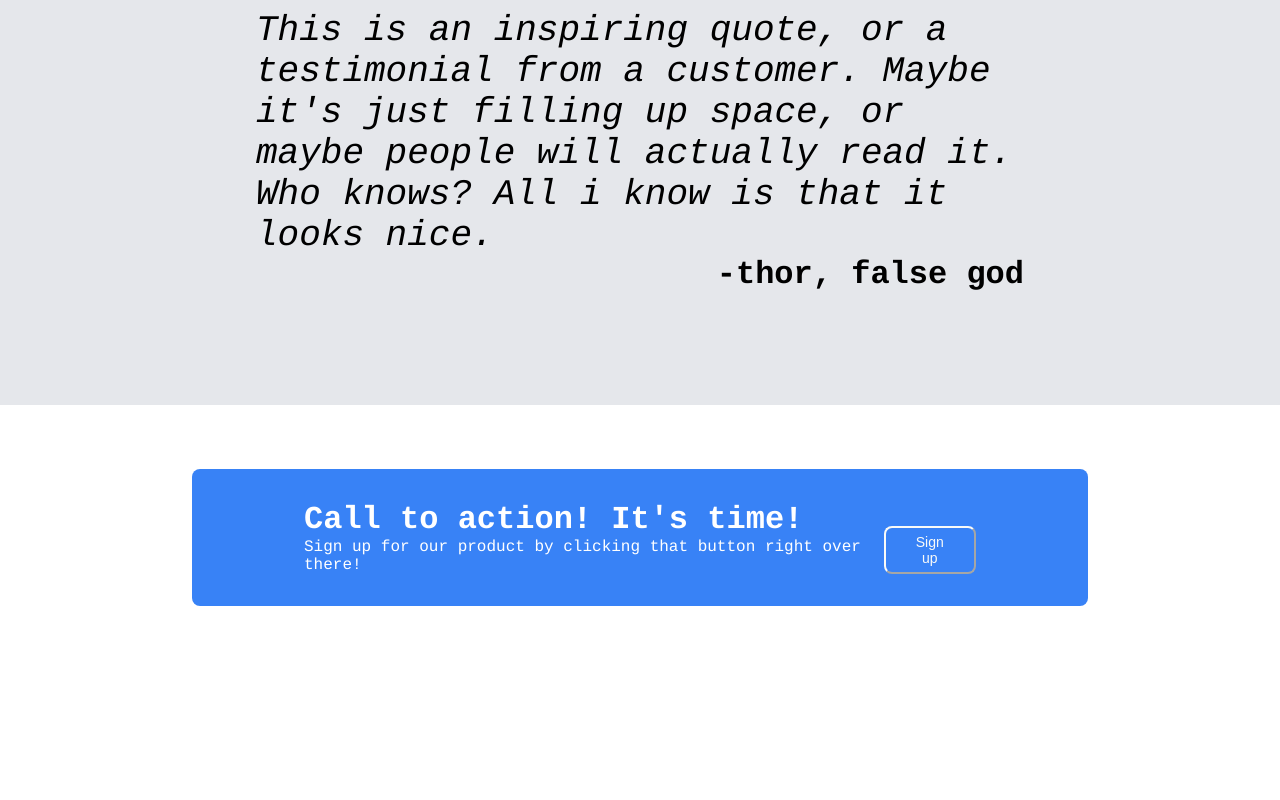
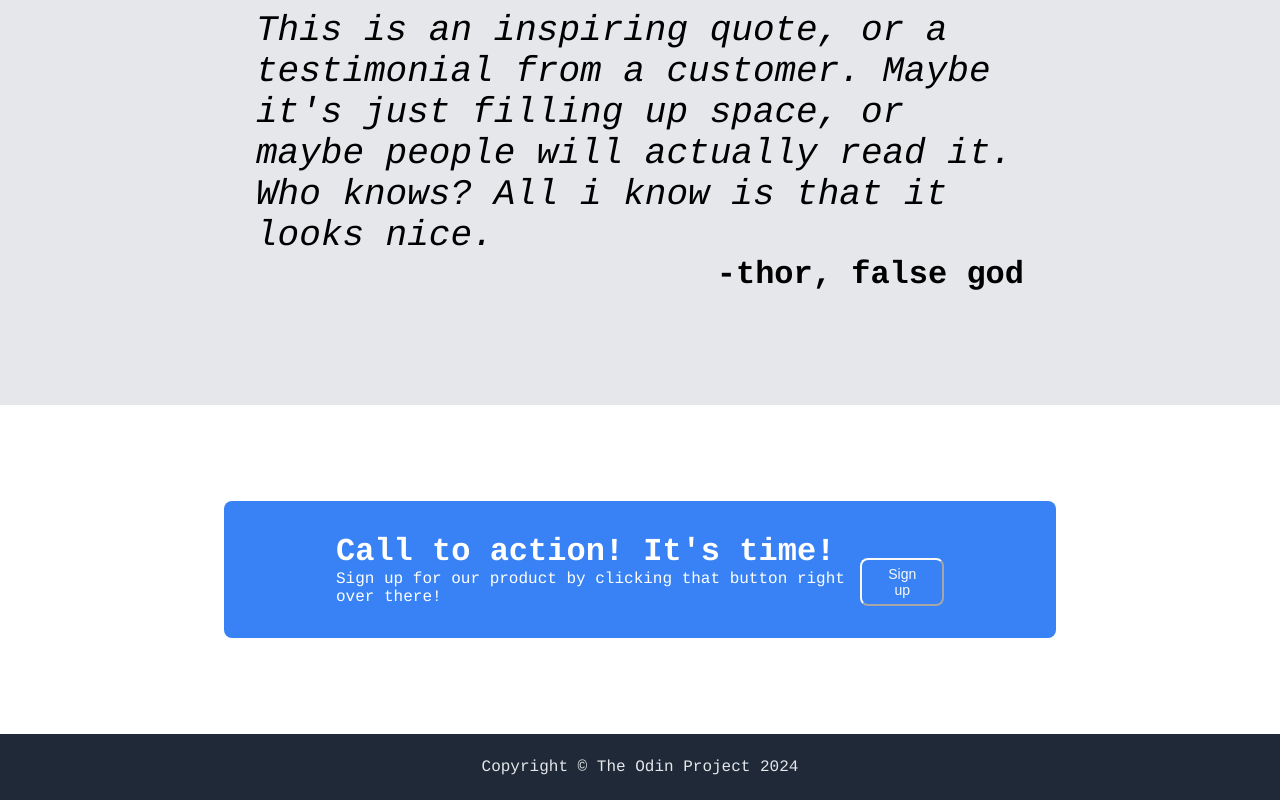
Before and after one commit to prodsimu/css-landing-page, a plain HTML site: page index.html in a window 1280 px wide. Shown: the part 1366-2166 px from the top of the page. Before the commit the page ends 2036 px from the top, so only its background shows below. Drawn offline with Linux system fonts and the light colour scheme.

Commit message:
feat: create footer section

```diff
--- a/index.html
+++ b/index.html
@@ -84,6 +84,10 @@
         </div>
     </div>
 
+    <div class="footer headerHero_backgound">
+        <p>Copyright © The Odin Project 2024</p>
+    </div>
+
 </body>
 
 </html>
--- a/styles.css
+++ b/styles.css
@@ -211,7 +211,7 @@ a {
     justify-content: space-between;
     background-color: #3882F6;
     border-radius: 8px;
-    margin: 4rem;
+    margin: 6rem;
     padding: 32px 7rem;
 }
 
@@ -242,3 +242,15 @@ a {
     border-radius: 8px;
     padding: 6px 24px;
 }
+
+
+/* footer */
+
+.footer p {
+    display: flex;
+    align-items: center;
+    justify-content: center;
+    margin: 0px;
+    padding: 24px;
+    color: #E5E7EB;
+}
```
